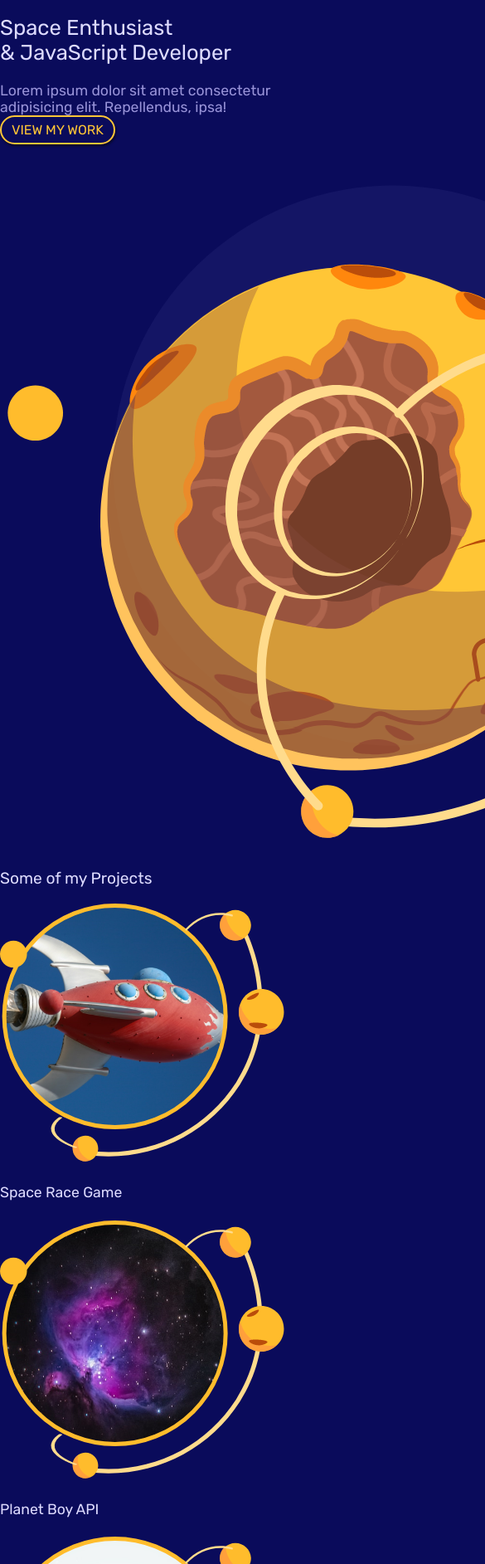
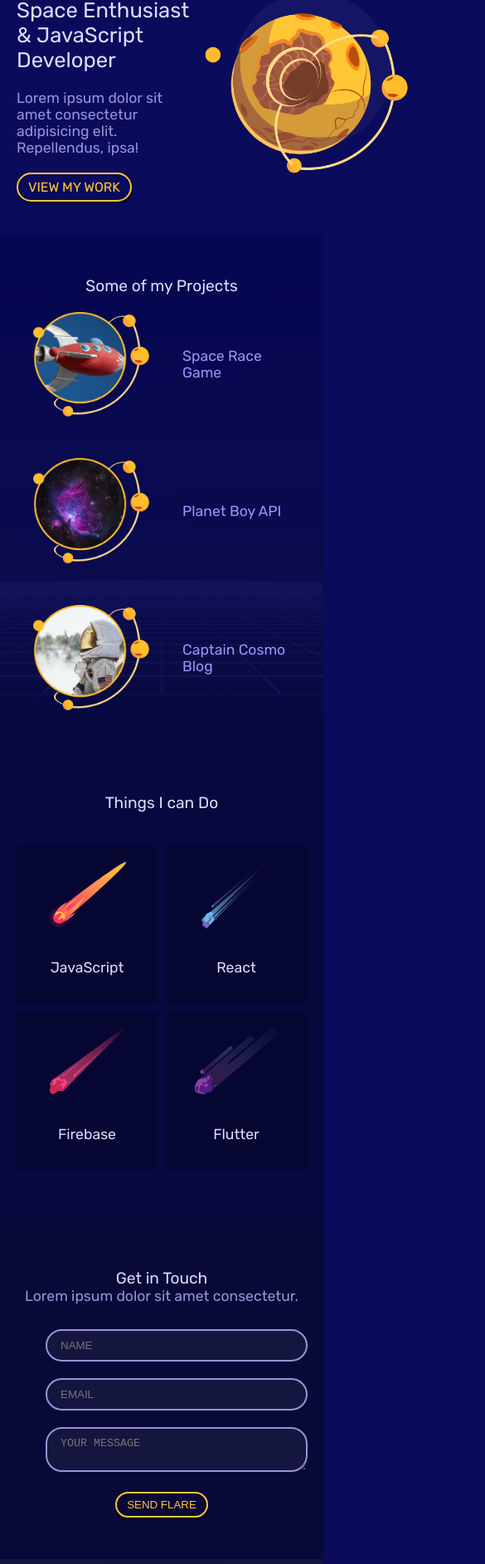
Before and after one commit to Cephern/Mobile-First, a plain HTML site: page index.html in a window 390 px wide. Shown: the part 115-2000 px from the top of the page at 83% size, 585 px wide, since content can reach past the window. Drawn offline with Linux system fonts and the light colour scheme.

Commit message:
Add mobile styles

```diff
--- a/style.css
+++ b/style.css
@@ -77,6 +77,158 @@ h4 {
 
 /* mobile styles */
 
+.grid {
+    display: grid;
+    grid-template-columns: repeat(8, 1fr);
+    gap: 10px;
+}
+
+.site-nav {
+    margin: 0 20px;
+}
+
+.site-nav ul {
+    display: none;
+}
+
+.site-nav h1 {
+    grid-column: 1/4;
+    grid-row: 1;
+    padding-bottom: 10px;
+    border-bottom: 3px solid var(--primary);
+}
+
+#welcome {
+    padding: 0 20px 20px;
+}
+
+.welcome-text {
+    grid-column: 1/6;
+    grid-row: 1;
+}
+
+.welcome-text a {
+    margin: 20px 0;
+}
+
+.welcome-img {
+    grid-column: 6/9;
+}
+
+.welcome-img img {
+    width: 200%;
+}
+
+#portfolio {
+    background: url('assets/square_bg.png');
+    background-size: cover;
+    background-repeat: no-repeat;
+    background-position: bottom;
+    padding: 30px 20px;
+}
+
+#portfolio h3 {
+    margin-bottom: 0;
+    text-align: center;
+}
+
+.projects a {
+    display: flex;
+    grid-column: 1/9;
+    margin: 20px 0;
+}
+
+.projects a * {
+    margin: 0 20px;
+    max-width: 40%;
+    align-self: center;
+}
+
+.projects h4 {
+    color: #9994f7;
+}
+
+#skills {
+    padding: 30px 20px;
+    background-color: #07083E;
+}
+
+#skills h3 {
+    text-align: center;
+}
+
+#skills ul {
+    margin: 40px 0;
+}
+
+#skills li {
+    padding: 10px;
+    background: rgba(0,0,0,0.2);
+    grid-column: span 4;
+    text-align: center;
+}
+
+#skills img {
+    height: 80px;
+    margin: 10px auto;
+}
+
+#contact {
+    padding: 30px 20px;
+    background-color: #080936;
+}
+
+#contact h3, #contact p {
+    text-align: center;
+    margin-bottom: 0;
+}
+
+#contact form {
+    width: 80%;
+    max-width: 400px;
+    margin: 20px auto;
+    text-align: center;
+}
+
+#contact input, #contact textarea {
+    width: 100%;
+    margin: 10px 0;
+}
+
+#contact .button {
+    margin-top: 10px;
+}
+
+footer {
+    padding: 30px 20px;
+    background-color: #14153D;
+    background-image: url('assets/footer_image.png');
+    background-position: top center;
+    background-size: 40%;
+    background-repeat: no-repeat;
+}
+
+footer .copyright {
+    grid-column: 1/3;
+    font-size: 0.8em;
+    text-align: center;
+}
+
+footer .social {
+    display: flex;
+    justify-content: flex-end;
+    grid-column: 7/9;
+}
+
+
+footer li {
+    margin: 0 6px;
+}
+
+footer img {
+    width: 20px;
+}
+
 /* small tabet styles */
 @media screen and (min-width: 620px) {
 
```
